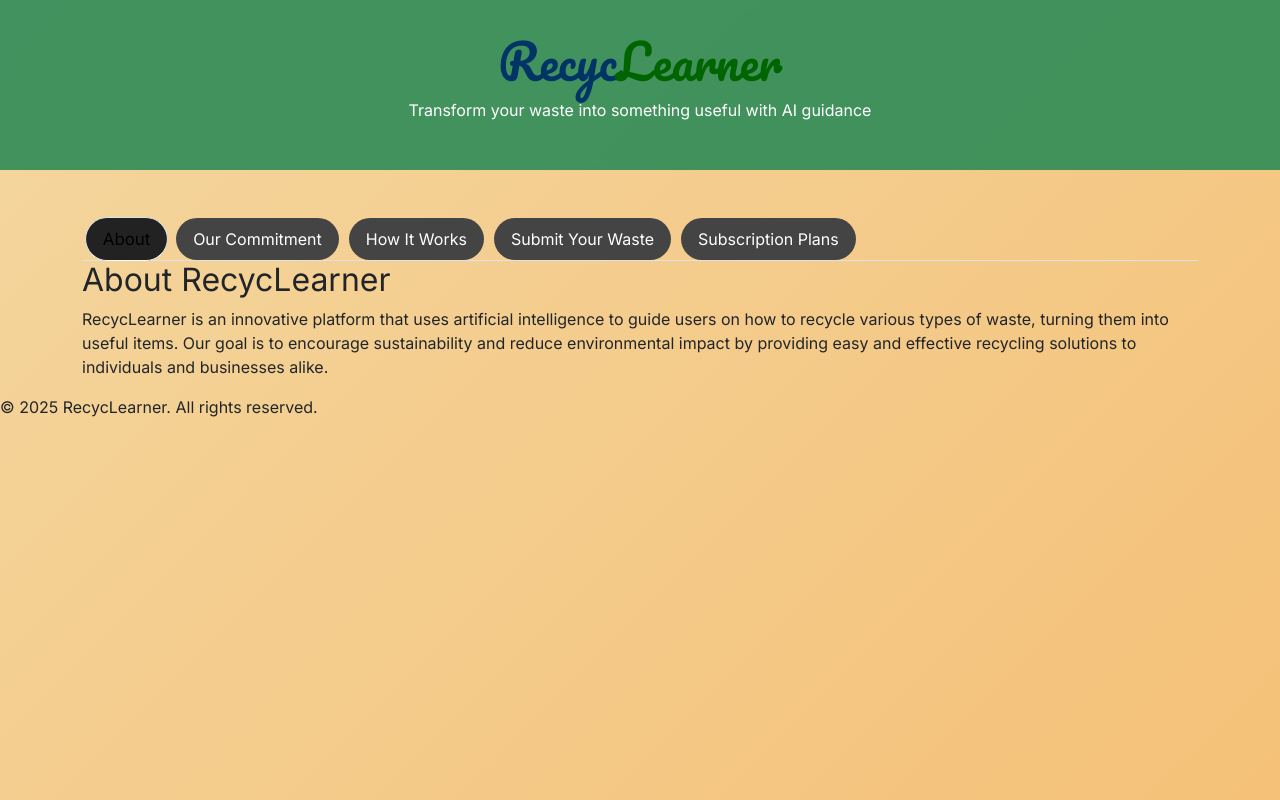
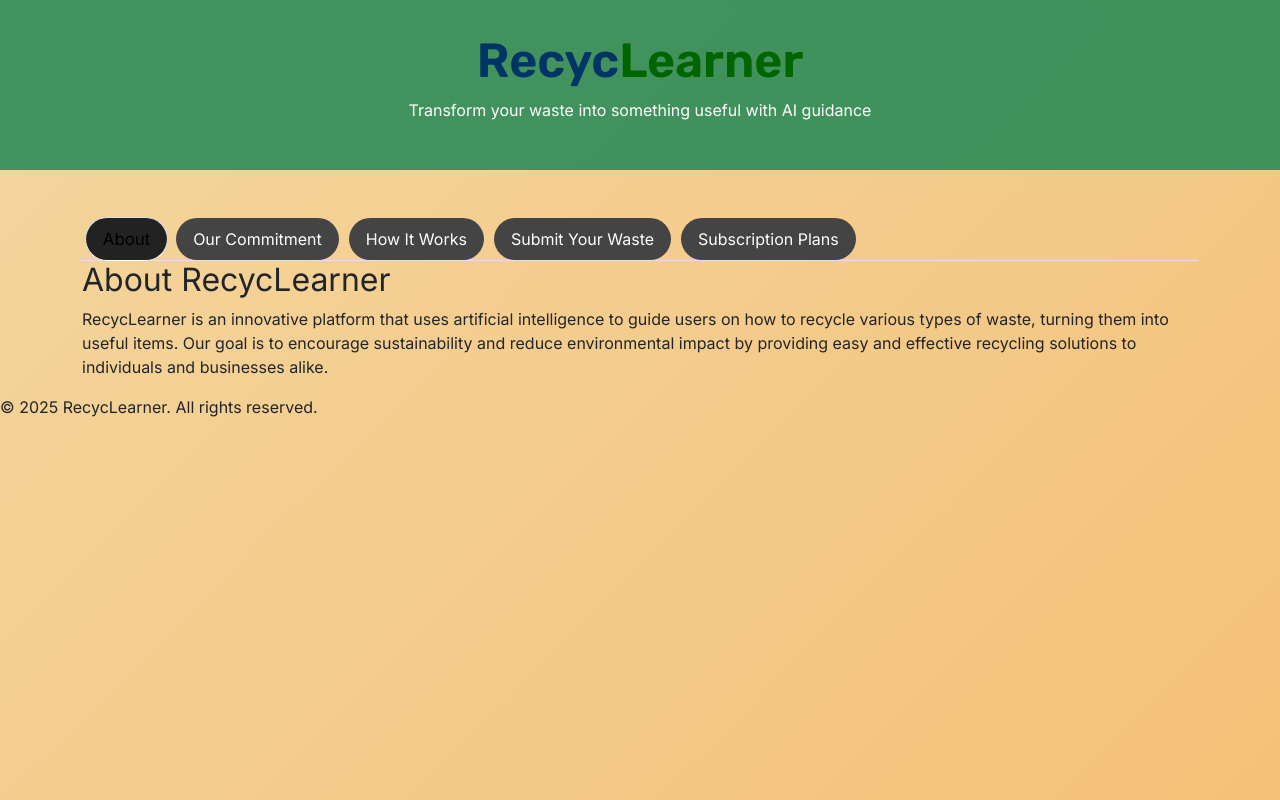
Before and after one commit to riplegent/Pal, a plain HTML site: page index.html in a window 1280 px wide. Drawn offline with nearby package versions, Linux system fonts and the light colour scheme.

Commit message:
Update index.html

```diff
--- a/index.html
+++ b/index.html
@@ -5,7 +5,7 @@
     <meta charset="UTF-8" />
     <meta name="viewport" content="width=device-width, initial-scale=1.0" />
     <title>RecycLearner</title>
-    <link href="https://fonts.googleapis.com/css2?family=Inter:wght@400;600&family=Pacifico&display=swap" rel="stylesheet">
+    <link href="https://fonts.googleapis.com/css2?family=Inter:wght@400;600&family=Rubik:wght@600&display=swap" rel="stylesheet">
     <link rel="stylesheet" href="https://cdn.jsdelivr.net/npm/bootstrap@5.3.0/dist/css/bootstrap.min.css">
     <style>
         body {
@@ -96,13 +96,12 @@
             background-color: #0056b3;
             transform: scale(1.05);
         }
-
     </style>
 </head>
 
 <body>
     <header>
-        <h1 style="font-family: 'Pacifico', cursive; font-size: 3rem;">
+        <h1 style="font-family: 'Rubik', sans-serif; font-size: 3rem;">
             <span style="color: #003366;">Recyc</span><span style="color: #006400;">Learner</span>
         </h1>
         <p>Transform your waste into something useful with AI guidance</p>
```
